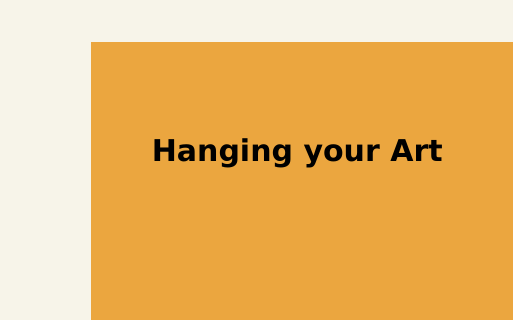
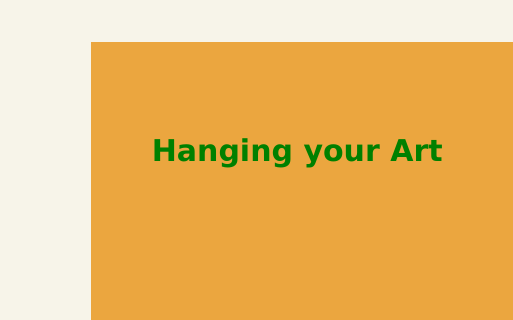
Before and after one commit to LaunchCodeAllhubs/js-assignment-4-html-me-something-carasibert, a website: page index.html in a window 1280 px wide. Shown: the part 7293-7613 px from the top of the page, 0-513 px from the left. Drawn offline with Linux system fonts and the light colour scheme; grey boxes are pictures that could not be loaded.

Commit message:
the selector for a class style is ., might be useful

```diff
--- a/styles.css
+++ b/styles.css
@@ -42,7 +42,7 @@
     color: red;
 }
 
-funParagraph {
+.funParagraph {
     color: green;
 }
 
```
